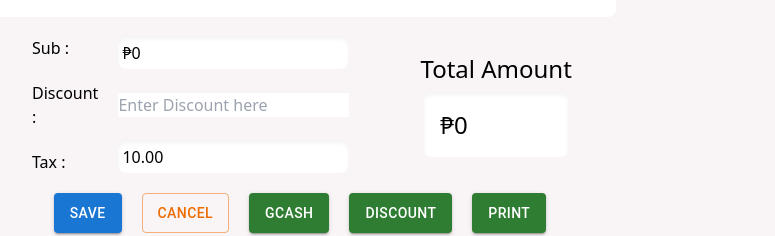
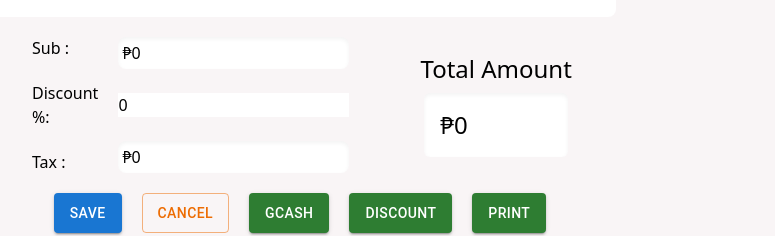
Before and after one commit to acostales08/frontendjnrm, a React (Create React App) app: page /sales in a window 1280 px wide. Shown: the part 511-747 px from the top of the page, without its empty margins (24-799 px from the left). Built offline with nearby package versions, Linux system fonts and the light colour scheme; no server answers; what react-swipeable-views-utils would draw is missing.

Commit message:
discount and tax

```diff
--- a/src/Pages/sys-dashboard/Sales/SalesPage.jsx
+++ b/src/Pages/sys-dashboard/Sales/SalesPage.jsx
@@ -12,7 +12,9 @@ const SalesContent = () => {
   const [productData, setProductData] = useState([])
   const [cart, setCart] = useState([])
   const [totalAmount, setTotalAmount] = useState(0)
-  const [discount, setDiscount] = useState(0)
+  const [discount, setDiscount] = useState(0);
+  const [discountPercentage, setDiscountPercentage] = useState(0);
+  const [discountAmount, setDiscountAmount] = useState(0);
 
   const fetchData = async () => {
     try {
@@ -122,6 +124,14 @@ const SalesContent = () => {
       setTotalAmount(newTotalAmount)
   }, [cart])
 
+  const handleDiscountChange = (e) => {
+    const enteredDiscount = parseFloat(e.target.value);
+    setDiscount(enteredDiscount);
+
+    // Calculate discount percentage and amount based on the entered discount
+    const newDiscountPercentage = totalAmount * (enteredDiscount / 100);
+    setDiscountPercentage(newDiscountPercentage);
+  };
     return (
         <section className="h-[897px] w-auto p-2 top-0 flex bg-[#F9F5F6]">
           <div className=" h-full w-[50%] flex flex-col">
@@ -146,7 +156,7 @@ const SalesContent = () => {
               <div className="w-full flex px-10 text-1xl gap-4">
                 <div className="gap-0 grid">
                   <p className=" flex items-center">Sub :</p>
-                  <p className=" flex items-center">Discount :</p>
+                  <p className=" flex items-center">Discount %:</p>
                   <p className=" flex items-center">Tax :</p>
                 </div>
                 <div className=" w-[230px] grid">
@@ -154,16 +164,26 @@ const SalesContent = () => {
                     <p className=" w-full rounded-lg bg-white p-1 shadow-inner"><span>&#8369;</span>{totalAmount}</p>
                   </div>
                   <div className=" p-1 flex items-center">
-                    <input type="number" className="text-black" placeholder='Enter Discount here' onChange={(e) => setDiscount(e.target.value)} />
+                  <input
+                type="number"
+                className="text-black"
+                placeholder="Enter Discount here"
+                value={discount}
+                onChange={handleDiscountChange}
+              />
                   </div>
                   <div className=" p-1 flex items-center">
-                    <p className=" w-full rounded-lg bg-white p-1 shadow-inner">10.00</p>
+                    <p className=" w-full rounded-lg bg-white p-1 shadow-inner"> <span>&#8369;</span>
+            {totalAmount * 0.12}</p>
                   </div>
                 </div>
               </div>
               <div className="gap-2 w-9/12 text-2xl  flex flex-col justify-center items-center">
-                <h1 className=""> Total Amount </h1>
-                <p className="p-4 rounded-md shadow-inner bg-white w-36 "><span>&#8369;</span>{totalAmount}</p>
+              <h1 className=""> Total Amount </h1>
+          <p className="p-4 rounded-md shadow-inner bg-white w-36 ">
+            <span>&#8369;</span>
+            {totalAmount - discountPercentage}
+          </p>
               </div>
             </div>
             <div className="h-10 flex justify-center gap-5">
```
